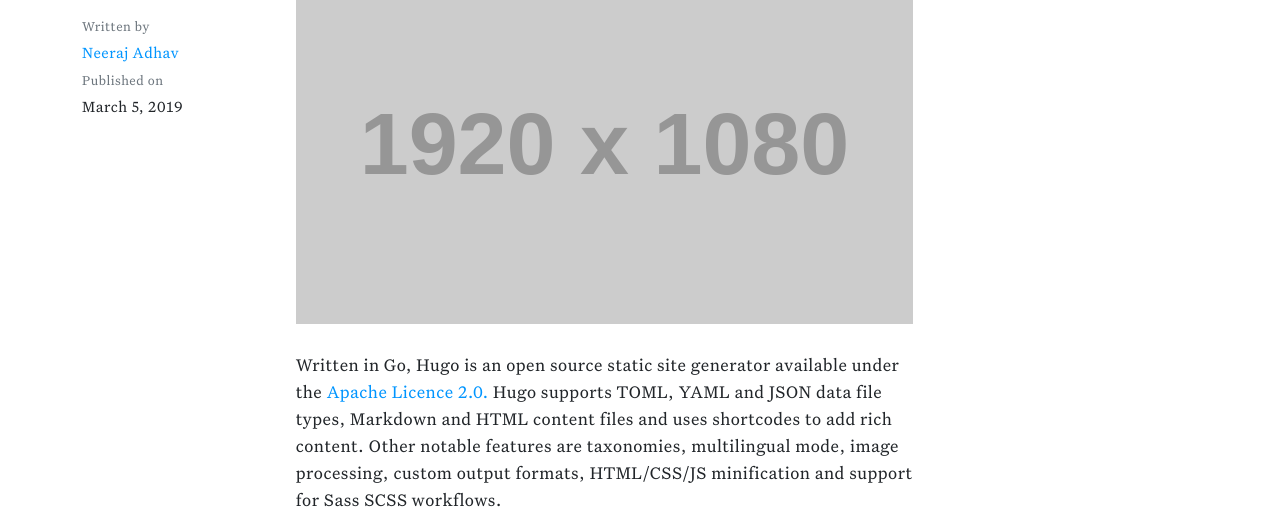
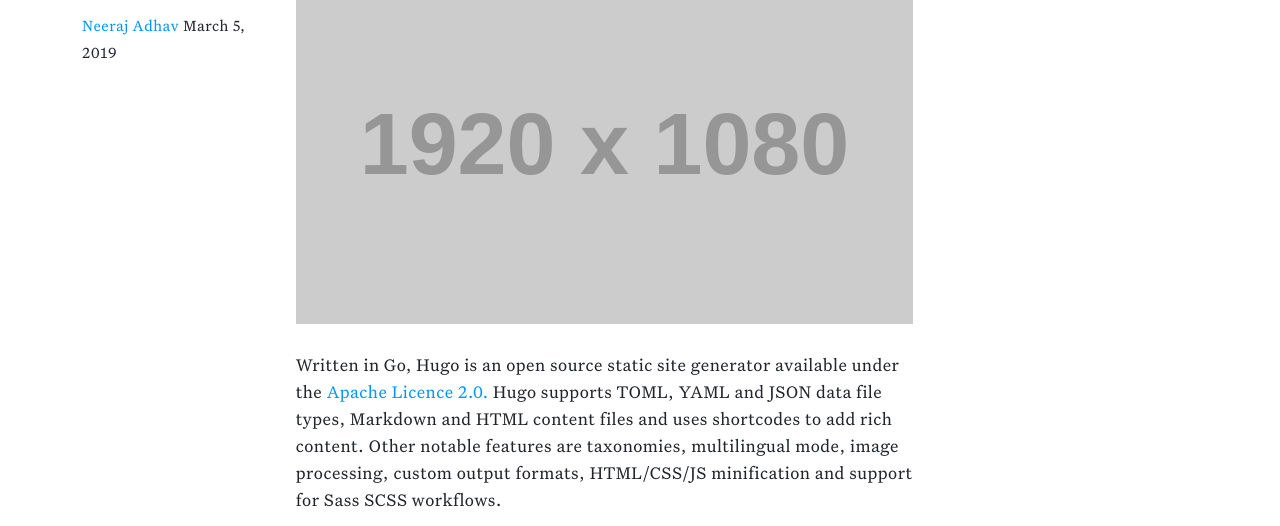
Before and after one commit to csWhizz/csWhizz.github.io, a plain HTML site: page about/index.html in a window 1280 px wide. Shown: the part 259-785 px from the top of the page. Drawn offline with nearby package versions, Linux system fonts and the light colour scheme; placeholder pictures from the web are drawn by us.

Commit message:
deploy: csWhizz/csWhizz-source@17042cae005b4e6ac220125df9ed8699e22ea7d7

```diff
--- a/about/index.html
+++ b/about/index.html
@@ -103,14 +103,10 @@
 </div>
 </a>
 </li>
-</ul><div class="col-lg-12 col-6">
-<small class=text-muted><small>Written by</small></small><br>
-<a href=https://neerajadhav.github.io/author/neeraj/ class=card-meta-author>
+</ul><div class=col-lg-12>
+<a href class=card-meta-author>
 <small>Neeraj Adhav</small>
 </a>
-</div>
-<div class="col-lg-12 col-6">
-<small class=text-muted><small>Published on</small></small><br>
 <small style="margin:10px auto">
 <time>March 5, 2019</time>
 </small>
```
